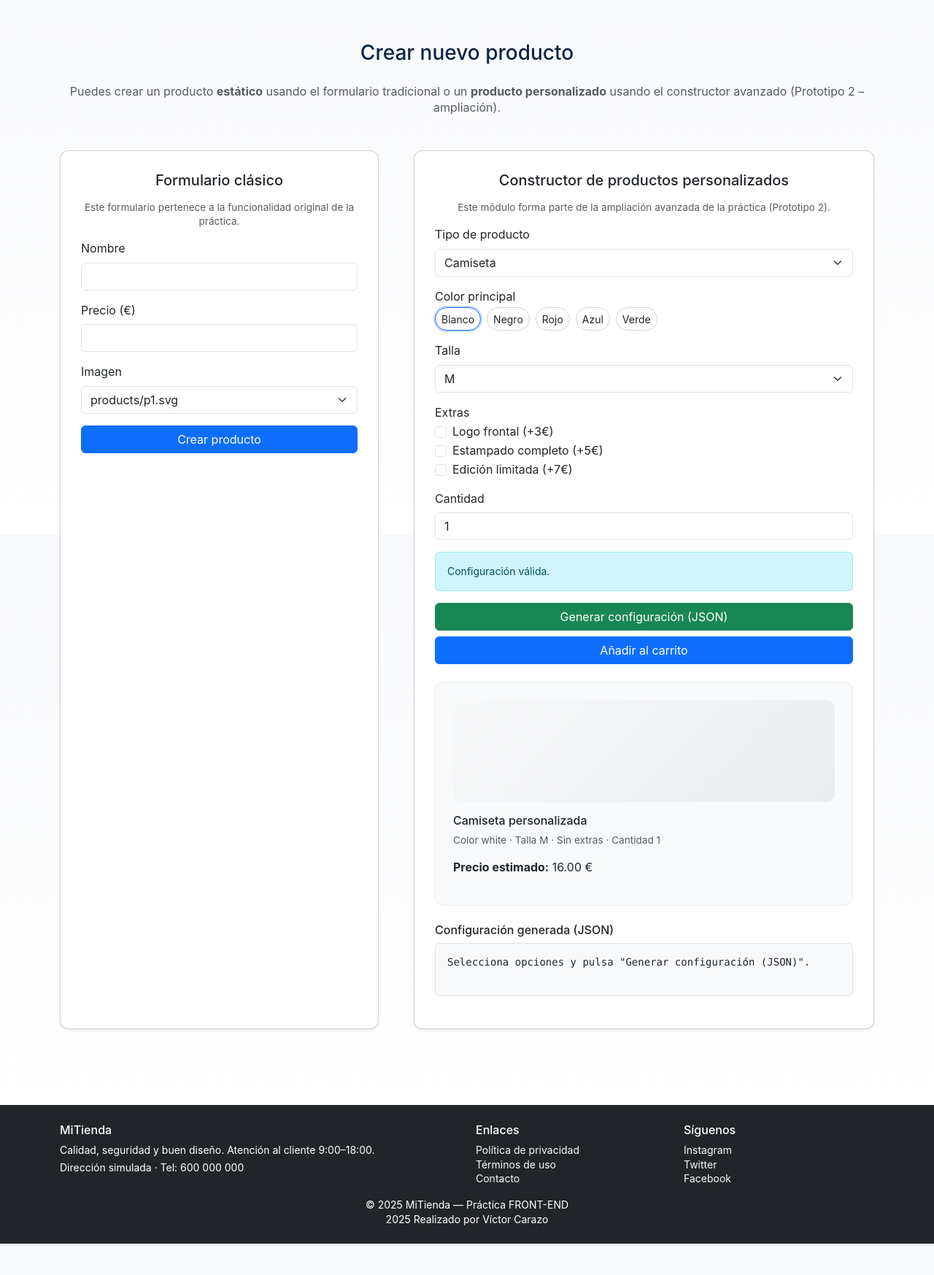
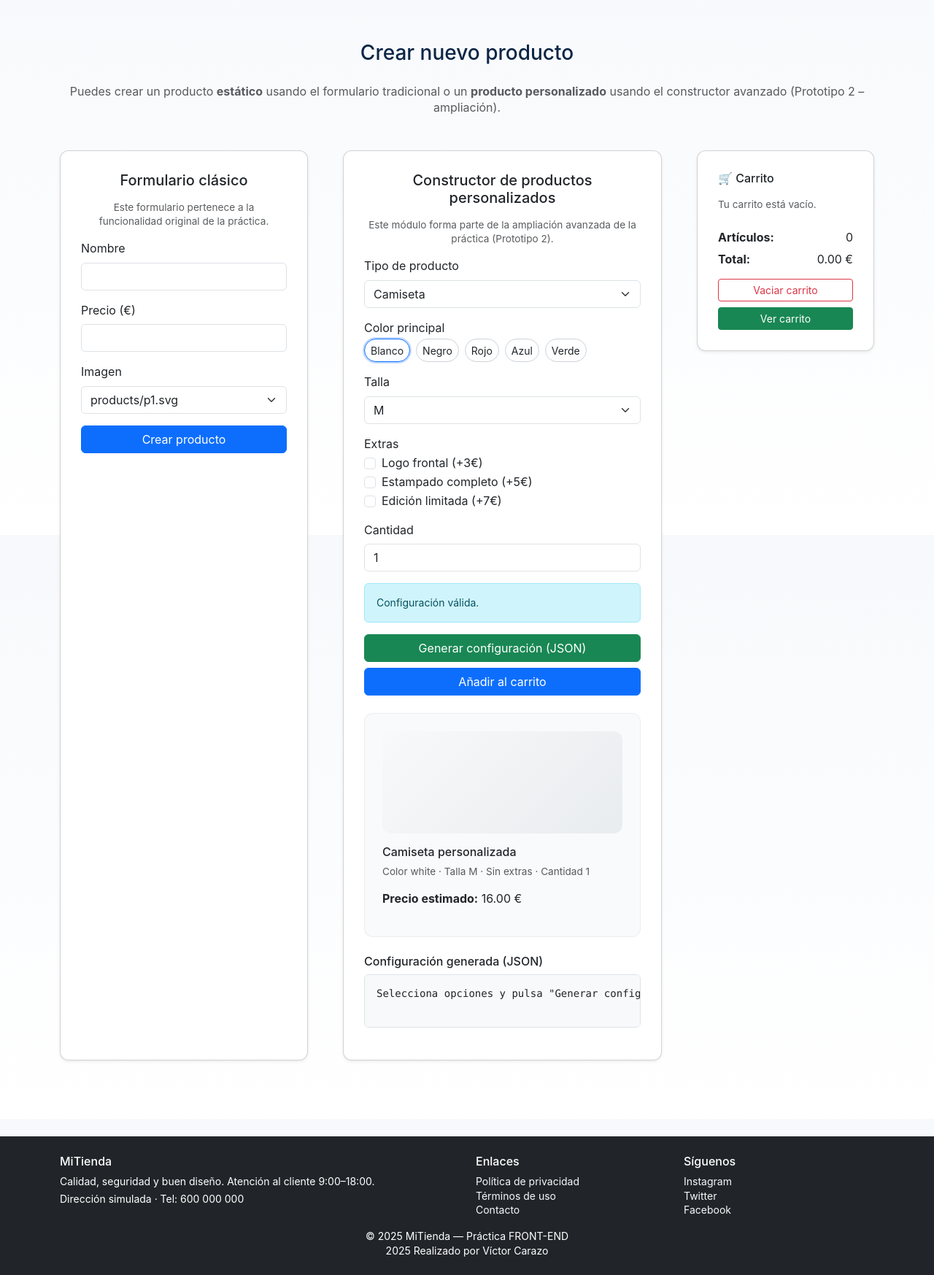
Before and after one commit to victorhdr/FRONT-END, a Flask app: page /nuevo in a window 1280 px wide. Shown: the part 67-1814 px from the top of the page at 73% size. Before the commit the page ends 1771 px from the top, so only its background shows below. Run offline with Flask 3, Linux system fonts and the light colour scheme; a user stored in the database is signed in.

Commit message:
Subida Práctica 3 LATEST version mejorada 1.0

```diff
--- a/Practica_3_LATEST/flask_mvc_login/app/static/css/constructor.css
+++ b/Practica_3_LATEST/flask_mvc_login/app/static/css/constructor.css
@@ -49,3 +49,20 @@
     height: 120px;
   }
 }
+
+/* =====================================================
+   MINI-CARRITO — ALTURA CONTROLADA Y SCROLL INTERNO
+   ===================================================== */
+
+/* El contenedor del carrito no ocupa toda la pantalla */
+.mini-cart {
+  max-height: 70vh;            /* nunca llega al footer */
+  position: sticky;
+  top: 90px;                   /* debajo de la navbar */
+}
+
+/* La lista crece y hace scroll solo si hace falta */
+.mini-cart #cartItems {
+  overflow-y: auto;
+  max-height: 35vh;            /* espacio reservado al listado */
+}
--- a/Practica_3_LATEST/flask_mvc_login/app/static/js/CartController.js
+++ b/Practica_3_LATEST/flask_mvc_login/app/static/js/CartController.js
@@ -38,24 +38,71 @@ document.addEventListener("DOMContentLoaded", () => {
   // ------------------------------------------------------------
   // 1) Añadir items desde botones clásicos (.btn-add-cart)
   // ------------------------------------------------------------
+  // 👉 Productos NORMALES (catálogo)
   document.addEventListener("click", (e) => {
     const btn = e.target.closest(".btn-add-cart");
     if (!btn) return;
+
+    // ⛔ Protección: evitar botones sin dataset válido
+    if (!btn.dataset.id || !btn.dataset.name || !btn.dataset.price) return;
 
     const id = parseInt(btn.dataset.id, 10);
     const name = btn.dataset.name;
     const price = parseFloat(btn.dataset.price);
 
+    // Enviar al carrito
     CartModel.addItem({ id, name, price });
 
     // REGISTRO DE ACTIVIDAD REAL
-    logActivity("add_to_cart", `Añadió ${name}`, { id, price });
+    logActivity(
+      "add_to_cart",
+      `Añadió ${name}`,
+      { id, price }
+    );
 
+    // Refrescar vista + navbar
     refresh();
+
+    // Confirmación visual (mismo flujo que personalizados)
+    document.dispatchEvent(
+      new CustomEvent("cart-updated", {
+        detail: { id, name, price }
+      })
+    );
   });
 
   // ------------------------------------------------------------
-  // 2) Vaciar carrito
+  // 2) Añadir PRODUCTOS PERSONALIZADOS (desde el constructor)
+  // ------------------------------------------------------------
+  document.addEventListener("add-to-cart", (e) => {
+    const item = e.detail; // { id, name, price, quantity, detailsText }
+
+    // ⛔ Protección mínima
+    if (!item || !item.name || !item.price) return;
+
+    // Enviar al carrito
+    CartModel.addItem(item);
+
+    // REGISTRO DE ACTIVIDAD REAL
+    logActivity(
+      "add_custom_product",
+      `Añadió producto personalizado: ${item.name}`,
+      item
+    );
+
+    // Refrescar vista + navbar
+    refresh();
+
+    // --------------------------------------------------
+    // ✅ CONFIRMACIÓN REAL: el carrito se ha actualizado
+    // --------------------------------------------------
+    document.dispatchEvent(
+      new CustomEvent("cart-updated", { detail: item })
+    );
+  });
+
+  // ------------------------------------------------------------
+  // 3) Vaciar carrito
   // ------------------------------------------------------------
   CartView.bindClearCart(() => {
     CartModel.clear();
@@ -67,7 +114,7 @@ document.addEventListener("DOMContentLoaded", () => {
   });
 
   // ------------------------------------------------------------
-  // 3) Eliminar ítem individual
+  // 4) Eliminar ítem individual
   // ------------------------------------------------------------
   CartView.bindRemoveItem((id) => {
     const item = CartModel.cart.find(i => i.id === id);
@@ -83,29 +130,41 @@ document.addEventListener("DOMContentLoaded", () => {
 
     CartModel.removeItem(id);
     refresh();
+
+    // 🔹 NUEVO: notificación visual de eliminación
+    document.dispatchEvent(
+      new CustomEvent("cart-removed")
+    );
+
   });
 
   // ============================================================
-  // 4) NUEVO → ESCUCHAR EVENTO DE PRODUCTOS PERSONALIZADOS
+  // 5) MOSTRAR AVISO VISUAL SOLO TRAS CONFIRMACIÓN REAL
   // ============================================================
-  // El constructor de productos envía un CustomEvent("add-to-cart")
-  // con un item ya formado. Solo tenemos que añadirlo al modelo.
-  // Esto mantiene bajo acoplamiento entre módulos (MVP limpio).
-  document.addEventListener("add-to-cart", (e) => {
-    const item = e.detail; // { id, name, price }
+  // El toast escucha el evento "cart-updated", que solo se emite
+  // cuando el carrito se ha actualizado correctamente.
+  // Esto evita falsos positivos en la interfaz.
+  //
+  // ============================================================
+  // 🛎️ TOAST VERDE — Producto añadido
+  // ============================================================
+  document.addEventListener("cart-updated", () => {
+    const toastEl = document.getElementById("cartToast");
+    if (!toastEl || !window.bootstrap) return;
 
-    // Enviar al carrito
-    CartModel.addItem(item);
+    const toast = new bootstrap.Toast(toastEl);
+    toast.show();
+  });
 
-    // REGISTRO DE ACTIVIDAD REAL
-    logActivity(
-      "add_custom_product",
-      `Añadió producto personalizado: ${item.name}`,
-      item
-    );
+  // ============================================================
+  // 🛎️ TOAST ROJO — Producto eliminado
+  // ============================================================
+  document.addEventListener("cart-removed", () => {
+    const toastEl = document.getElementById("cartRemoveToast");
+    if (!toastEl || !window.bootstrap) return;
 
-    // Refrescar vista + navbar
-    refresh();
+    const toast = new bootstrap.Toast(toastEl);
+    toast.show();
   });
 
 });
--- a/Practica_3_LATEST/flask_mvc_login/app/static/js/CartModel.js
+++ b/Practica_3_LATEST/flask_mvc_login/app/static/js/CartModel.js
@@ -6,7 +6,11 @@ export const CartModel = {
 
   init() {
     const saved = localStorage.getItem(STORAGE_KEY);
-    this.cart = saved ? JSON.parse(saved) : [];
+
+    // 🔹 NUEVO: normalizar IDs a string al cargar del storage
+    this.cart = saved
+      ? JSON.parse(saved).map(item => ({ ...item, id: String(item.id) }))
+      : [];
   },
 
   save() {
@@ -17,23 +21,38 @@ export const CartModel = {
     return this.cart;
   },
 
-  addItem({ id, name, price }) {
-    const existing = this.cart.find(item => item.id === id);
+  addItem({ id, name, price, quantity, details, detailsText }) {
+    // 🔹 NUEVO: asegurar ID como string
+    const normalizedId = String(id);
+
+    const existing = this.cart.find(item => item.id === normalizedId);
+
+    // Si no llega quantity (botones clásicos), se asume 1
+    const q = Number(quantity) > 0 ? Number(quantity) : 1;
+
     if (existing) {
-      existing.quantity += 1;
+      existing.quantity += q; // ✅ suma la cantidad recibida
     } else {
       this.cart.push({
-        id,
+        id: normalizedId, // 🔹 NUEVO: guardar ID normalizado
         name,
         price,
-        quantity: 1
+        quantity: q,
+
+        // opcional: conservar detalles si vienen (no rompe nada si no se usan)
+        details,
+        detailsText
       });
     }
+
     this.save();
   },
 
   removeItem(id) {
-    this.cart = this.cart.filter(item => item.id !== id);
+    // 🔹 NUEVO: normalizar ID recibido
+    const normalizedId = String(id);
+
+    this.cart = this.cart.filter(item => item.id !== normalizedId);
     this.save();
   },
 
--- a/Practica_3_LATEST/flask_mvc_login/app/static/js/CartView.js
+++ b/Practica_3_LATEST/flask_mvc_login/app/static/js/CartView.js
@@ -26,14 +26,25 @@ export const CartView = {
         li.innerHTML = `
           <div class="me-2">
             <div><strong>${item.name}</strong></div>
-            <div class="text-muted small">${item.quantity} x ${item.price.toFixed(2)} €</div>
+
+            ${item.detailsText
+              ? `<div class="text-muted small">${item.detailsText}</div>`
+              : ""
+            }
+
+            <div class="text-muted small">
+              ${item.quantity} x ${item.price.toFixed(2)} €
+            </div>
           </div>
+
           <div class="d-flex align-items-center gap-2">
-            <span class="fw-bold">${(item.price * item.quantity).toFixed(2)} €</span>
+            <span class="fw-bold">
+              ${(item.price * item.quantity).toFixed(2)} €
+            </span>
             <button
               class="btn btn-outline-danger btn-sm btn-remove-item"
               type="button"
-              data-id="${item.id}"
+              data-id="${encodeURIComponent(item.id)}"
               aria-label="Eliminar ${item.name} del carrito"
             >
               ✕
@@ -61,7 +72,7 @@ export const CartView = {
     list.addEventListener("click", (e) => {
       const btn = e.target.closest(".btn-remove-item");
       if (!btn) return;
-      const id = parseInt(btn.dataset.id, 10);
+      const id = decodeURIComponent(btn.dataset.id);
       handler(id);
     });
   }
--- a/Practica_3_LATEST/flask_mvc_login/app/static/js/constructorController.js
+++ b/Practica_3_LATEST/flask_mvc_login/app/static/js/constructorController.js
@@ -128,19 +128,60 @@ class ConstructorController {
    *   podrá añadirlo sin acoplamiento.
    */
   handleAddToCart() {
-    // Recuperar del localStorage
-    const producto = JSON.parse(localStorage.getItem("productoPersonalizado"));
+    // Obtener SIEMPRE la configuración actual del formulario
+    const producto = this.view.getCurrentConfig();
+
+    // Recalcular precios para esta configuración concreta
+    const precios = this.model.calcularPrecio(producto);
 
     if (!producto) {
       alert("Primero genera la configuración (JSON).");
       return;
     }
 
+    // ------------------------------------------------------------
+    // 🔹 NUEVO: crear un texto legible con los detalles de la personalización
+    // Este texto se usará directamente en el mini-carrito y en el carrito
+    // sin que el carrito tenga que interpretar la estructura interna
+    // ------------------------------------------------------------
+    const extrasText = producto.extras.length
+      ? producto.extras.join(", ")
+      : "Sin extras";
+
+    const detailsText =
+      `Color ${producto.color} · Talla ${producto.size} · ${extrasText}`;
+
+    // ------------------------------------------------------------
+    // 🔹 NUEVO: crear un ID estable según la configuración
+    // Misma configuración → mismo ID → se suma cantidad en el carrito
+    // ------------------------------------------------------------
+    const configKey = JSON.stringify({
+      productType: producto.productType,
+      color: producto.color,
+      size: producto.size,
+      extras: producto.extras
+    });
+
     // Construcción del item compatible con el carrito
     const cartItem = {
-      id: Date.now(),
+      id: configKey,   // 🔧 CAMBIO: antes Date.now(), ahora ID estable
       name: `Personalizado (${producto.productType})`,
-      price: producto.pricing.total  // el carrito usa solo PRICE
+
+      // 🔧 CAMBIO: usar el precio calculado, no producto.pricing
+      price: precios.unitPrice,
+
+      quantity: producto.quantity || 1,    // 🔧 cantidad real del configurador
+
+      // Detalles estructurados (opcional, para futuras ampliaciones)
+      details: {
+        productType: producto.productType,
+        color: producto.color,
+        size: producto.size,
+        extras: producto.extras
+      },
+
+      // 🔹 NUEVO: texto listo para mostrar en el carrito
+      detailsText
     };
 
     // ------------------------------------------------------------
@@ -152,7 +193,7 @@ class ConstructorController {
       new CustomEvent("add-to-cart", { detail: cartItem })
     );
 
-    alert("Producto personalizado añadido al carrito 🎉");
+    // (Aviso visual gestionado por el carrito, no aquí)
   }
 }
 
--- a/Practica_3_LATEST/flask_mvc_login/app/static/js/fetchCatalog.js
+++ b/Practica_3_LATEST/flask_mvc_login/app/static/js/fetchCatalog.js
@@ -57,7 +57,7 @@ async function recargarCatalogoFetch() {
             catalogoFetchContainer.appendChild(card);
         });
 
-        // 🔥 Asegurar que el catálogo SIEMPRE se muestre tras recargar
+        // Asegurar que el catálogo SIEMPRE se muestre tras recargar
         catalogoFetchContainer.style.display = "flex";
 
         // Mostrar botón toggle si estaba oculto
--- a/Practica_3_LATEST/flask_mvc_login/app/templates/base.html
+++ b/Practica_3_LATEST/flask_mvc_login/app/templates/base.html
@@ -214,6 +214,49 @@
   });
   </script>
 
+  <!-- =========================================
+      🛎️ TOASTS DEL CARRITO (Añadir / Eliminar)
+  ========================================== -->
+  <div class="toast-container position-fixed bottom-0 end-0 p-3">
+
+    <!-- 🟢 Toast: Producto añadido -->
+    <div id="cartToast"
+        class="toast align-items-center text-bg-success border-0"
+        role="alert"
+        aria-live="assertive"
+        aria-atomic="true">
+      <div class="d-flex">
+        <div class="toast-body">
+          Producto añadido al carrito 🛒
+        </div>
+        <button type="button"
+                class="btn-close btn-close-white me-2 m-auto"
+                data-bs-dismiss="toast"
+                aria-label="Cerrar notificación">
+        </button>
+      </div>
+    </div>
+
+    <!-- 🔴 Toast: Producto eliminado -->
+    <div id="cartRemoveToast"
+        class="toast align-items-center text-bg-danger border-0 mt-2"
+        role="alert"
+        aria-live="assertive"
+        aria-atomic="true">
+      <div class="d-flex">
+        <div class="toast-body">
+          Producto eliminado del carrito 🗑️
+        </div>
+        <button type="button"
+                class="btn-close btn-close-white me-2 m-auto"
+                data-bs-dismiss="toast"
+                aria-label="Cerrar notificación">
+        </button>
+      </div>
+    </div>
+
+  </div>
+
   {% block extra_js %}{% endblock %}
 
 </body>
--- a/Practica_3_LATEST/flask_mvc_login/app/templates/nuevo.html
+++ b/Practica_3_LATEST/flask_mvc_login/app/templates/nuevo.html
@@ -16,12 +16,18 @@
       o un <strong>producto personalizado</strong> usando el constructor avanzado (Prototipo 2 – ampliación).
     </p>
 
+    <!-- ============================================================
+         LAYOUT PRINCIPAL
+         - Columna izquierda: formulario clásico
+         - Columna central: constructor personalizado
+         - Columna derecha: mini-carrito (reutiliza CartView)
+    ============================================================ -->
     <div class="row g-5">
 
       <!-- ============================================================
            SECCIÓN A) FORMULARIO TRADICIONAL (código original)
       ============================================================ -->
-      <div class="col-lg-5">
+      <div class="col-lg-4">
         <div class="card shadow-sm h-100">
           <div class="card-body">
 
@@ -67,14 +73,11 @@
         </div>
       </div>
 
-
-
-
       <!-- ============================================================
            SECCIÓN B) CONSTRUCTOR PERSONALIZADO (PROTOTIPO 2)
            Arquitectura MVP + AJAX + JSON + vista previa dinámica
       ============================================================ -->
-      <div class="col-lg-7">
+      <div class="col-lg-5">
         <div class="card shadow-sm h-100">
           <div class="card-body">
 
@@ -84,7 +87,6 @@
             </p>
 
             <div class="row g-4">
-
 
               <!-- ===========================
                    COLUMNA IZQ → CONFIGURADOR
@@ -162,18 +164,16 @@
                 </div>
 
                 <!-- =====================================================
-                     NUEVO BOTÓN → AÑADIR AL CARRITO
-                     (Necesario para integrar prototipo con carrito)
+                     BOTÓN → AÑADIR AL CARRITO
+                     Lanza un evento "add-to-cart" que escucha CartController
                 ====================================================== -->
                 <div class="d-grid mt-2">
-                  <button id="cfg-add-cart" class="btn btn-primary">
+                  <button id="cfg-add-to-cart" class="btn btn-primary">
                     Añadir al carrito
                   </button>
                 </div>
 
               </div>
-
-
 
               <!-- ===========================
                    COLUMNA DCHA → VISTA PREVIA
@@ -207,6 +207,49 @@ Selecciona opciones y pulsa "Generar configuración (JSON)".
         </div>
       </div>
 
+      <!-- ============================================================
+           SECCIÓN C) MINI-CARRITO
+           Reutiliza exactamente la misma estructura que en "Productos"
+           y se actualiza mediante CartController + CartView
+      ============================================================ -->
+      <div class="col-lg-3">
+        <aside class="card shadow-sm mini-cart">
+          <div class="card-body d-flex flex-column">
+
+            <h2 class="h6 mb-3">🛒 Carrito</h2>
+
+            <div id="cartEmptyMessage" class="text-muted small mb-2">
+              Tu carrito está vacío.
+            </div>
+
+            <!-- Lista dinámica del carrito -->
+            <ul id="cartItems" class="list-group mb-3 small"></ul>
+
+            <div class="mt-auto">
+              <div class="d-flex justify-content-between mb-2">
+                <span><strong>Artículos:</strong></span>
+                <span id="cartTotalItems">0</span>
+              </div>
+
+              <div class="d-flex justify-content-between mb-3">
+                <span><strong>Total:</strong></span>
+                <span id="cartTotalPrice">0.00 €</span>
+              </div>
+
+              <div class="d-grid gap-2">
+                <button id="btnClearCart" class="btn btn-outline-danger btn-sm">
+                  Vaciar carrito
+                </button>
+                <a href="{{ url_for('main.carrito') }}" class="btn btn-success btn-sm">
+                  Ver carrito
+                </a>
+              </div>
+            </div>
+
+          </div>
+        </aside>
+      </div>
+
     </div> <!-- /row principal -->
 
   </div>
@@ -214,5 +257,6 @@ Selecciona opciones y pulsa "Generar configuración (JSON)".
 {% endblock %}
 
 {% block extra_js %}
-<script type="module" src="{{ url_for('static', filename='js/constructorController.js') }}"></script>
+  <!-- JS del constructor -->
+  <script type="module" src="{{ url_for('static', filename='js/constructorController.js') }}"></script>
 {% endblock %}
```
Also changed, not shown: Practica_3_LATEST/flask_mvc_login/app/static/css/products.css (+27 -8 lines), Practica_3_LATEST/flask_mvc_login/app/static/js/cartPage.js (+7 -1 lines), Practica_3_LATEST/flask_mvc_login/app/templates/productos.html (+13 -9 lines), 2 other files.
